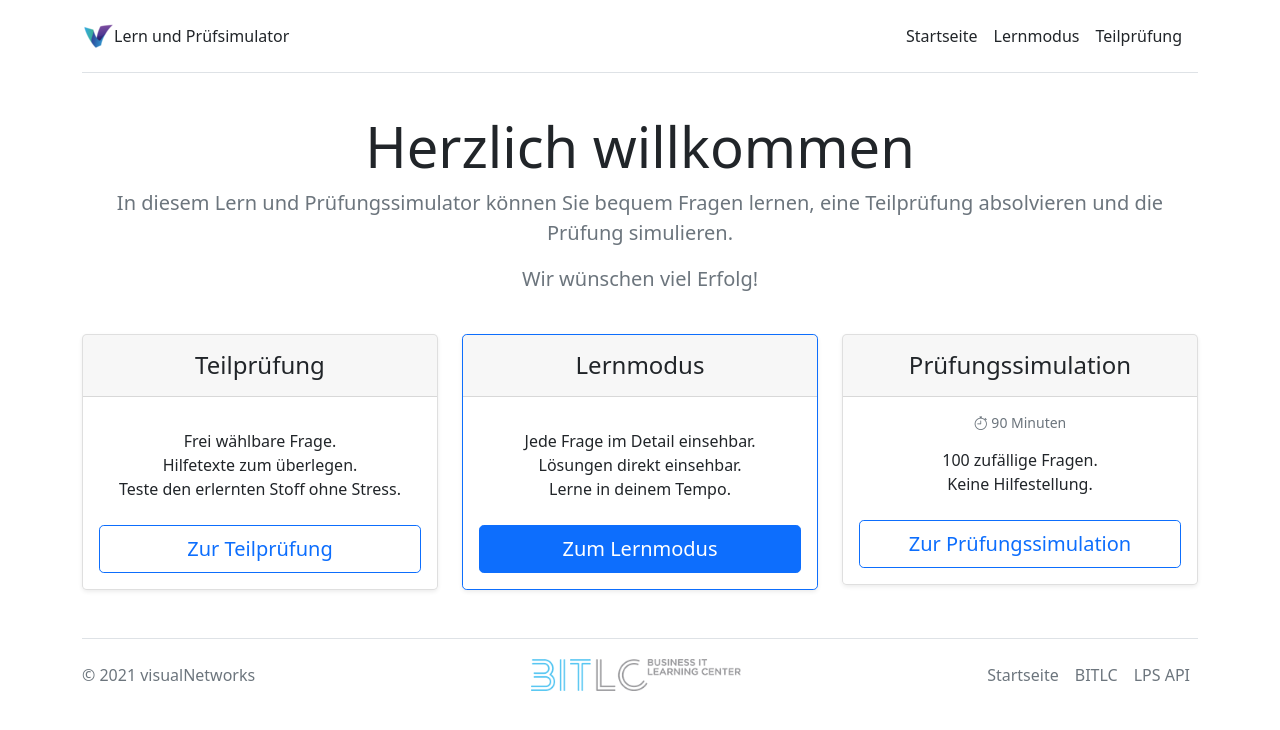
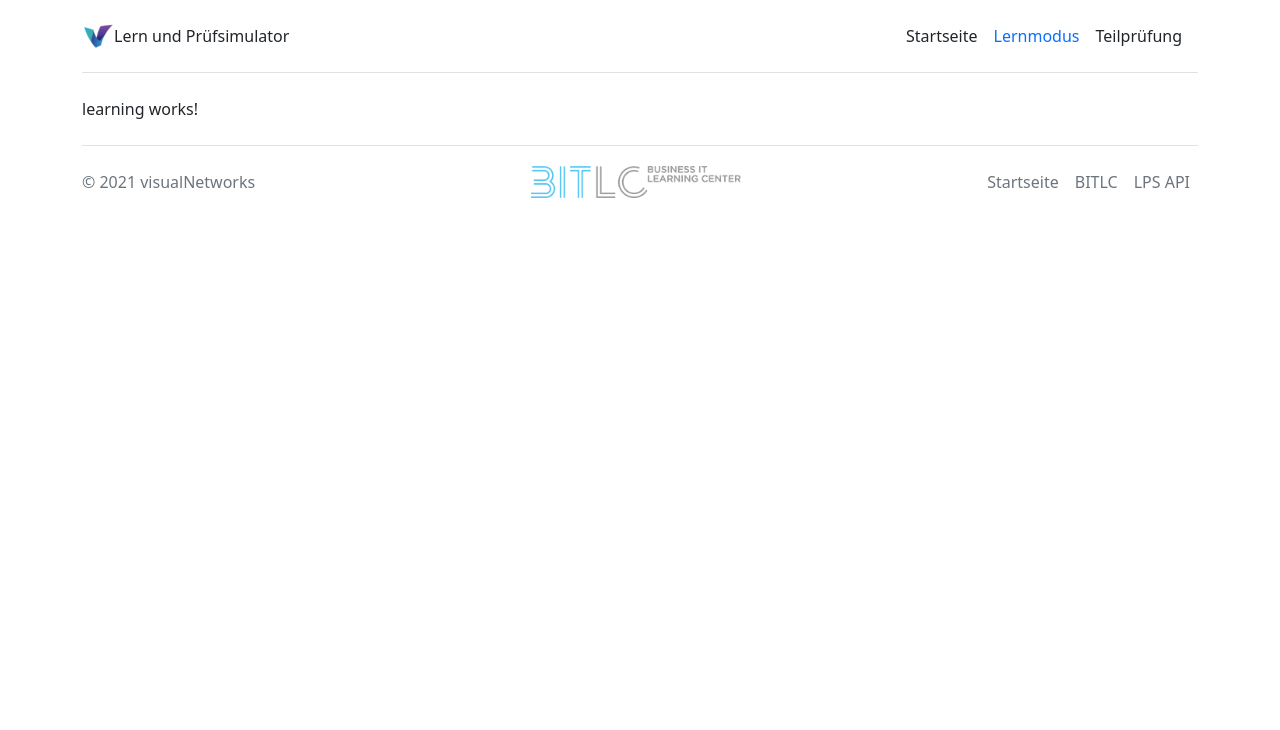
Before and after one commit to dex91/lps, an Angular app: page /learning in a window 1280 px wide. Before the commit this address led to /. Shown: the top 730 px of the page. Built offline with nearby package versions, Linux system fonts and the light colour scheme.

Commit message:
routing (testhalber) angelegt.

```diff
--- a/src/app/app-routing.module.ts
+++ b/src/app/app-routing.module.ts
@@ -1,7 +1,20 @@
 import { NgModule } from '@angular/core';
 import { RouterModule, Routes } from '@angular/router';
+import { LearningComponent } from './learning/learning.component';
+import { SimulateTestComponent } from './simulate-test/simulate-test.component';
+import { StartsiteComponent } from './startsite/startsite.component';
+import { TestYourselfComponent } from './test-yourself/test-yourself.component';
 
-const routes: Routes = [];
+const routes: Routes = [
+  { path: 'start', component: StartsiteComponent },
+  { path: 'learning', component: LearningComponent },
+  { path: 'learning/:questionId', component: LearningComponent },
+  { path: 'vorpruefung', component: TestYourselfComponent },
+  { path: 'vorpruefung/:questionId', component: TestYourselfComponent },
+  { path: 'pruefung', component: SimulateTestComponent },
+  { path: '',   redirectTo: '/start', pathMatch: 'full' },
+  { path: '**', component: StartsiteComponent },
+];
 
 @NgModule({
   imports: [RouterModule.forRoot(routes)],
--- a/src/app/app.component.html
+++ b/src/app/app.component.html
@@ -1,3 +1,3 @@
   <lps-header></lps-header>
-  <lps-startsite></lps-startsite>
+  <router-outlet></router-outlet>
   <lps-footer></lps-footer>
--- a/src/app/footer/footer.component.html
+++ b/src/app/footer/footer.component.html
@@ -6,7 +6,7 @@
   </a>
 
   <ul class="nav col-md-4 justify-content-end">
-    <li class="nav-item"><a href="/" class="nav-link px-2 text-muted">Startseite</a></li>
+    <li *ngIf="router.url !== '/pruefung'" class="nav-item"><a routerLink="/start" class="nav-link px-2 text-muted">Startseite</a></li>
     <li class="nav-item"><a href="https://www.bitlc.de" target="_blank" class="nav-link px-2 text-muted">BITLC</a></li>
     <li class="nav-item"><a href="https://api.visualnetworks.eu/lps/" target="_blank" class="nav-link px-2 text-muted">LPS API</a></li>
   </ul>
--- a/src/app/footer/footer.component.ts
+++ b/src/app/footer/footer.component.ts
@@ -1,4 +1,5 @@
 import { Component, OnInit } from '@angular/core';
+import { Router } from '@angular/router';
 
 @Component({
   selector: 'lps-footer',
@@ -7,7 +8,7 @@ import { Component, OnInit } from '@angular/core';
 })
 export class FooterComponent implements OnInit {
 
-  constructor() { }
+  constructor(public router: Router) { }
 
   ngOnInit(): void {
   }
--- a/src/app/header/header.component.css
+++ b/src/app/header/header.component.css
@@ -0,0 +1,3 @@
+.active-class {
+ color: #0d6efd !important;
+}
--- a/src/app/header/header.component.html
+++ b/src/app/header/header.component.html
@@ -1,4 +1,4 @@
-<header>
+<header *ngIf="router.url !== '/pruefung'; else spezialHeader;">
   <div class="d-flex flex-column flex-md-row align-items-center pb-3 mb-4 border-bottom">
     <a href="/" class="d-flex align-items-center text-dark text-decoration-none">
       <img src="./assets/images/favicon/favicon-32x32.png">
@@ -6,9 +6,27 @@
     </a>
 
     <nav class="d-inline-flex mt-2 mt-md-0 ms-md-auto">
-      <a class="me-3 py-2 text-dark text-decoration-none" href="#">Startseite</a>
-      <a class="me-3 py-2 text-dark text-decoration-none" href="#">Lernmodus</a>
-      <a class="me-3 py-2 text-dark text-decoration-none" href="#">Teilprüfung</a>
+      <a routerLink="/start" routerLinkActive="active-class" class="me-3 py-2 text-dark text-decoration-none">Startseite</a>
+      <a routerLink="/learning" routerLinkActive="active-class" class="me-3 py-2 text-dark text-decoration-none">Lernmodus</a>
+      <a routerLink="/vorpruefung" routerLinkActive="active-class" class="me-3 py-2 text-dark text-decoration-none">Teilprüfung</a>
     </nav>
   </div>
 </header>
+
+<ng-template #spezialHeader>
+  <header>
+    <div class="d-flex flex-column flex-md-row align-items-center pb-3 mb-4 border-bottom">
+        <img src="./assets/images/favicon/favicon-32x32.png">
+        <span class="fs-6">Lern und Pr&uuml;fsimulator</span>
+
+        <nav class="d-inline-flex mt-2 mt-md-0 ms-md-auto">
+          <button type="button" class="btn btn-outline-danger">
+            <svg xmlns="http://www.w3.org/2000/svg" width="16" height="16" fill="currentColor" class="bi bi-skip-end" viewBox="0 0 16 16">
+              <path d="M12.5 4a.5.5 0 0 0-1 0v3.248L5.233 3.612C4.713 3.31 4 3.655 4 4.308v7.384c0 .653.713.998 1.233.696L11.5 8.752V12a.5.5 0 0 0 1 0V4zM5 4.633 10.804 8 5 11.367V4.633z"></path>
+            </svg>
+            Pr&uuml;fung abbrechen
+          </button>
+        </nav>
+    </div>
+  </header>
+</ng-template>
--- a/src/app/header/header.component.ts
+++ b/src/app/header/header.component.ts
@@ -1,4 +1,5 @@
 import { Component, OnInit } from '@angular/core';
+import { Router, ActivatedRoute, ParamMap } from '@angular/router';
 
 @Component({
   selector: 'lps-header',
@@ -7,7 +8,7 @@ import { Component, OnInit } from '@angular/core';
 })
 export class HeaderComponent implements OnInit {
 
-  constructor() { }
+  constructor(public router: Router) { }
 
   ngOnInit(): void {
   }
--- a/src/app/startsite/startsite.component.html
+++ b/src/app/startsite/startsite.component.html
@@ -15,7 +15,7 @@
           <li>Hilfetexte zum &uuml;berlegen.</li>
           <li>Teste den erlernten Stoff ohne Stress.</li>
         </ul>
-        <button type="button" class="w-100 btn btn-lg btn-outline-primary">Zur Teilpr&uuml;fung</button>
+        <button routerLink="/vorpruefung" type="button" class="w-100 btn btn-lg btn-outline-primary">Zur Teilpr&uuml;fung</button>
       </div>
     </div>
   </div>
@@ -30,7 +30,7 @@
           <li>L&ouml;sungen direkt einsehbar.</li>
           <li>Lerne in deinem Tempo.</li>
         </ul>
-        <button type="button" class="w-100 btn btn-lg btn-primary">Zum Lernmodus</button>
+        <button routerLink="/learning" type="button" class="w-100 btn btn-lg btn-primary">Zum Lernmodus</button>
       </div>
     </div>
   </div>
@@ -45,7 +45,7 @@
           <li>100 zuf&auml;llige Fragen.</li>
           <li>Keine Hilfestellung.</li>
         </ul>
-        <button type="button" class="w-100 btn btn-lg btn-outline-primary">Zur Pr&uuml;fungssimulation</button>
+        <button routerLink="/pruefung" type="button" class="w-100 btn btn-lg btn-outline-primary">Zur Pr&uuml;fungssimulation</button>
       </div>
     </div>
   </div>
--- a/src/app/startsite/startsite.component.ts
+++ b/src/app/startsite/startsite.component.ts
@@ -1,4 +1,5 @@
 import { Component, OnInit } from '@angular/core';
+import { Router, ActivatedRoute, ParamMap } from '@angular/router';
 
 @Component({
   selector: 'lps-startsite',
--- a/src/app/test-yourself/test-yourself.component.ts
+++ b/src/app/test-yourself/test-yourself.component.ts
@@ -1,7 +1,7 @@
 import { Component, OnInit } from '@angular/core';
 
 @Component({
-  selector: 'app-test-yourself',
+  selector: 'lps-test-yourself',
   templateUrl: './test-yourself.component.html',
   styleUrls: ['./test-yourself.component.css']
 })
```
